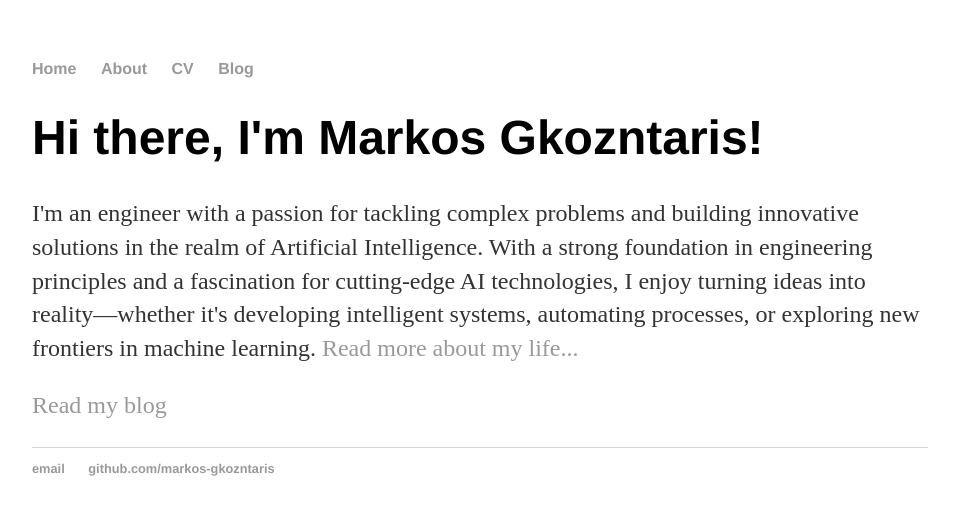
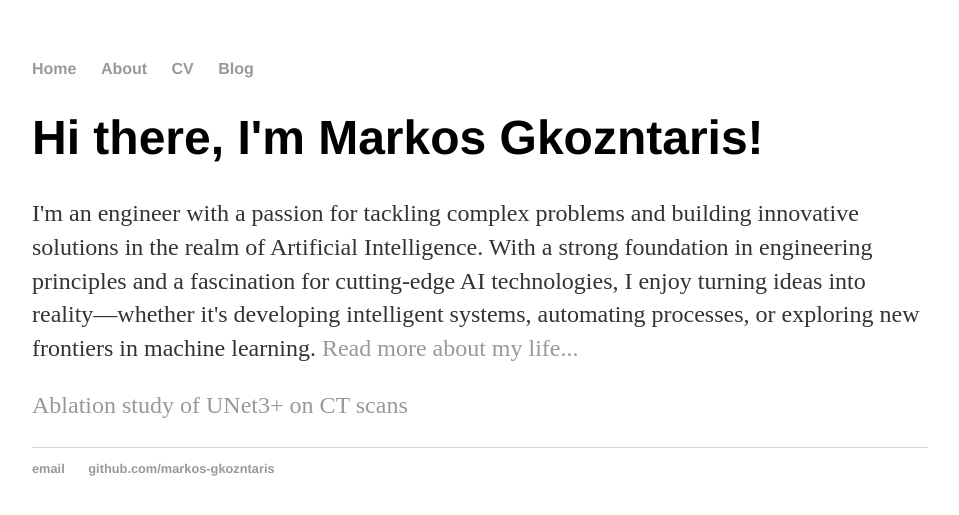
Before and after one commit to markos-gkozntaris/markos-gkozntaris.github.io, a Jekyll site: the page built from index.html, in a window 1280 px wide. Shown: the top 515 px of the page, without its empty margins (160-1119 px from the left). Built offline with Jekyll 4.4.1, drawn with Linux system fonts in a browser that asks for light colours; the list of posts is cut into pages by our own code.

Commit message:
change link

```diff
--- a/index.html
+++ b/index.html
@@ -5,5 +5,5 @@
 <div class="blurb">
 	<h1>Hi there, I'm Markos Gkozntaris!</h1>
 	<p>I'm an engineer with a passion for tackling complex problems and building innovative solutions in the realm of Artificial Intelligence. With a strong foundation in engineering principles and a fascination for cutting-edge AI technologies, I enjoy turning ideas into reality—whether it's developing intelligent systems, automating processes, or exploring new frontiers in machine learning. <a href="/about">Read more about my life...</a></p>
-	<p><a href="blog/CTscans.html" target="_blank">Read my blog</a></p> <!-- Add the link to your blog file here -->
+	<p><a href="blog/CTscans.html" target="_blank">Ablation study of UNet3+ on CT scans</a></p> <!-- Add the link to your blog file here -->
 </div><!-- /.blurb -->
```
